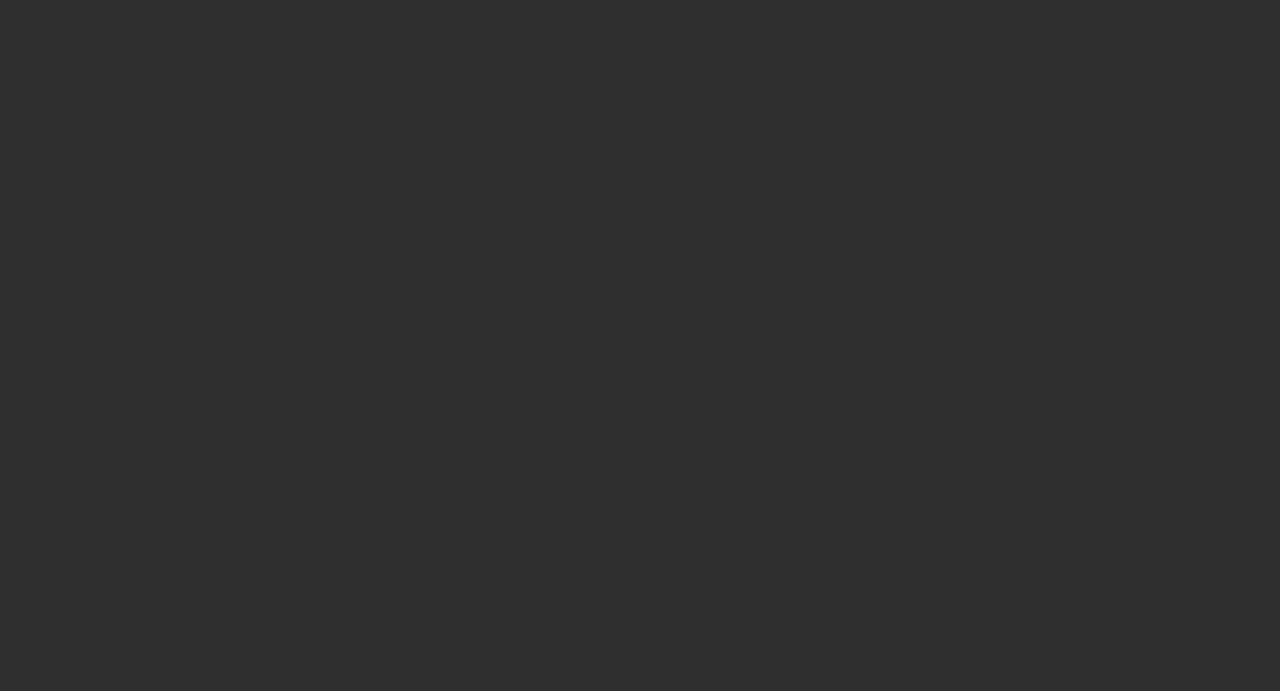
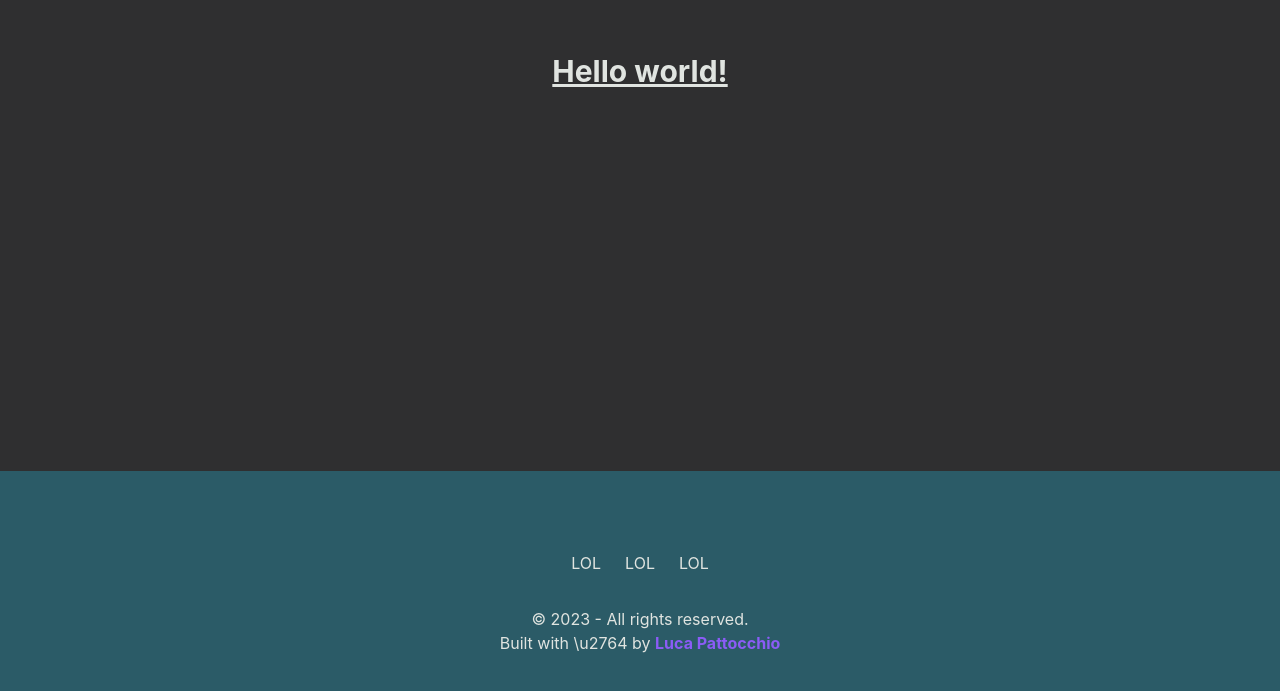
Before and after one commit to Kasui92/lucapattocchio.dev, a React (Vite) app: page / in a window 1280 px wide. Shown: the part 329-1020 px from the top of the page. Before the commit the page ends 800 px from the top, so only its background shows below. Built offline with nearby package versions, Linux system fonts and the light colour scheme.

Commit message:
upd: implement first components;

```diff
--- a/src/App.tsx
+++ b/src/App.tsx
@@ -1,5 +1,20 @@
-function App() {
-    return <h1 className="text-3xl font-bold underline">Hello world!</h1>
+import { ReactElement } from 'react'
+
+import Footer from '@/components/Footer'
+
+/**
+ * App
+ * @constructor
+ */
+const App = (): ReactElement => {
+    return (
+        <>
+            <main className="flex min-h-screen flex-col items-center justify-center">
+                <h1 className="text-3xl font-bold underline">Hello world!</h1>
+            </main>
+            <Footer />
+        </>
+    )
 }
 
 export default App
--- /dev/null
+++ b/src/components/Footer/index.tsx
@@ -0,0 +1,33 @@
+import { ReactElement } from 'react'
+
+import social, { SocialEntry } from '@/config/social'
+
+/**
+ * Footer
+ * @constructor
+ */
+const Footer = (): ReactElement => {
+    return (
+        <footer className="bg-gray-100 dark:bg-gray-800">
+            <div className="mx-auto max-w-7xl overflow-hidden py-12 px-4 sm:px-6 lg:px-8">
+                <div className="mt-8 flex justify-center space-x-6">
+                    {Object.values(social).map((entry: SocialEntry) => (
+                        <a key={entry.label} href={entry.url}>
+                            <span className="sr-only text-gray-800 dark:text-teal-500">{entry.label}</span>
+                            LOL
+                        </a>
+                    ))}
+                </div>
+                <div className="mt-8 text-center text-base">&copy; 2023 - All rights reserved.</div>
+                <div className="text-center text-base">
+                    Built with \u2764 by{' '}
+                    <a href={'https://lucapattocchio.dev'} className="font-bold text-violet-500">
+                        Luca Pattocchio
+                    </a>
+                </div>
+            </div>
+        </footer>
+    )
+}
+
+export default Footer
--- /dev/null
+++ b/src/config/social.ts
@@ -0,0 +1,24 @@
+export interface SocialEntry {
+    label: string
+    url: string
+}
+
+/**
+ * Social links
+ */
+const social: Record<string, SocialEntry> = {
+    github: {
+        label: 'Github',
+        url: 'https://github.com/Kasui92',
+    },
+    linkedin: {
+        label: 'Linkedin',
+        url: 'https://www.linkedin.com/in/lucapattocchio/',
+    },
+    twitter: {
+        label: 'Twitter',
+        url: 'https://twitter.com/Kasui92',
+    },
+}
+
+export default social
```
Also changed, not shown: 1 other file (tests, documents, lock files or other folders).
